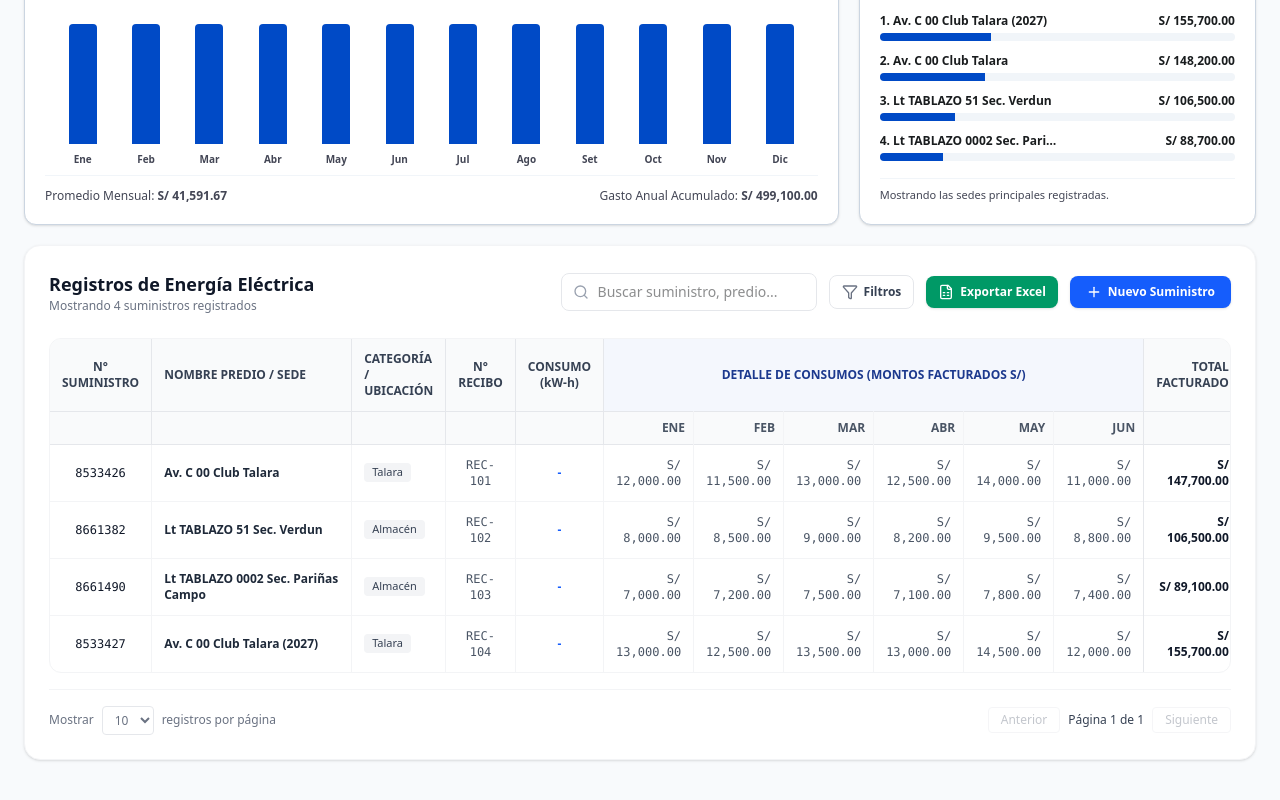
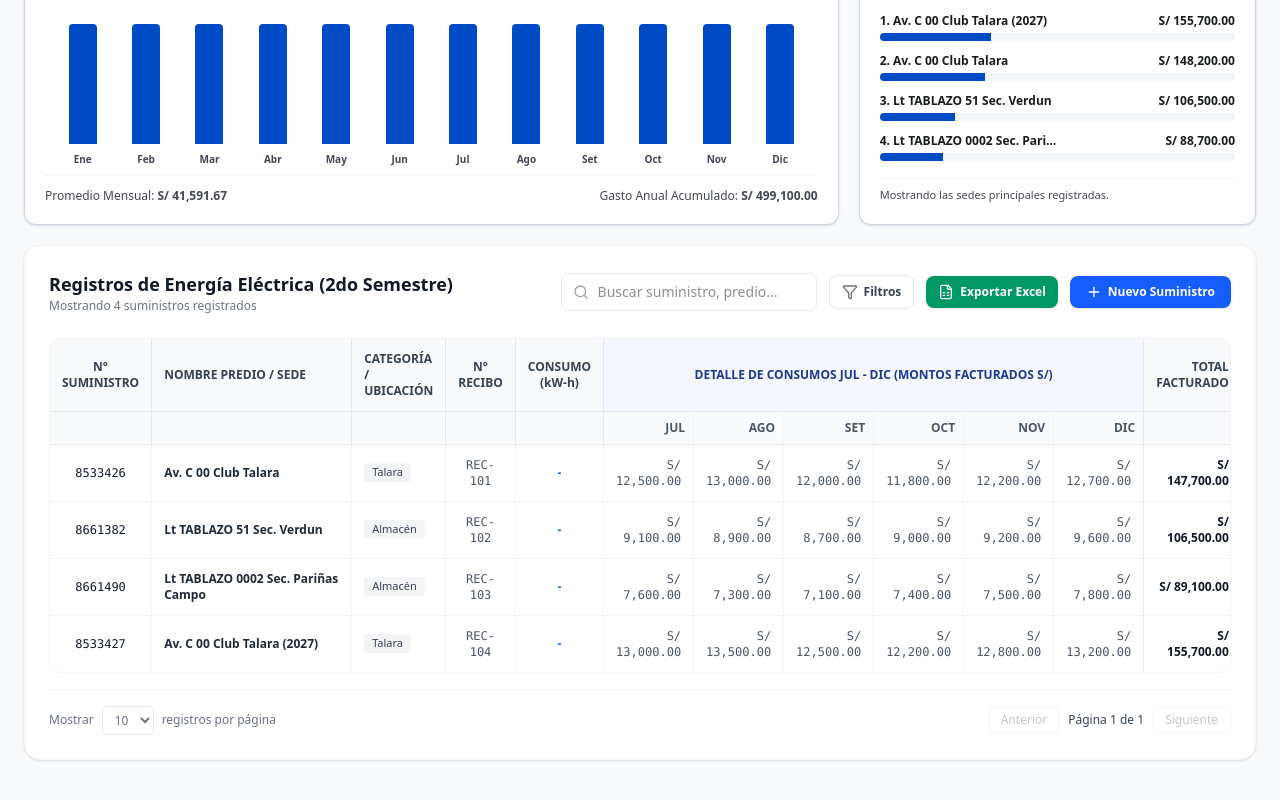
Before and after one commit to hildebrando-medina/InfraDash-Gestion_Servicios, a React (Vite) app: page / in a window 1280 px wide. Shown: the part 470-1270 px from the top of the page. Built offline with nearby package versions, Linux system fonts and the light colour scheme.

Commit message:
Modal actualizado con consumos y montos

```diff
--- a/src/components/DataTableSection.tsx
+++ b/src/components/DataTableSection.tsx
@@ -80,7 +80,7 @@ export const DataTableSection: React.FC<DataTableSectionProps> = ({
 
     const headers = [
       'Nro Suministro', 'Predio / Sede', 'Categoria', 'Nro Recibo',
-      `Consumo (${unitLabel})`, 'Ene', 'Feb', 'Mar', 'Abr', 'May', 'Jun', 'Total Facturado'
+      `Consumo (${unitLabel})`, 'Jul', 'Ago', 'Set', 'Oct', 'Nov', 'Dic', 'Total Facturado'
     ];
 
     const rows = filteredRecords.map(r => [
@@ -89,12 +89,12 @@ export const DataTableSection: React.FC<DataTableSectionProps> = ({
       `"${r.category || ''}"`,
       r.receiptNumber || 'S/N',
       r.consumption || 0,
-      r.months?.ene || 0,
-      r.months?.feb || 0,
-      r.months?.mar || 0,
-      r.months?.abr || 0,
-      r.months?.may || 0,
-      r.months?.jun || 0,
+      r.months?.jul || 0,
+      r.months?.ago || 0,
+      r.months?.set || 0,
+      r.months?.oct || 0,
+      r.months?.nov || 0,
+      r.months?.dic || 0,
       r.totalAmount || 0
     ]);
 
@@ -103,7 +103,7 @@ export const DataTableSection: React.FC<DataTableSectionProps> = ({
     const url = URL.createObjectURL(blob);
     const link = document.createElement('a');
     link.setAttribute('href', url);
-    link.setAttribute('download', `Reporte_${utilityType === 'energy' ? 'Energia_Electrica' : 'Agua_Potable'}_2026.csv`);
+    link.setAttribute('download', `Reporte_${utilityType === 'energy' ? 'Energia_Electrica' : 'Agua_Potable'}_2026_S2.csv`);
     document.body.appendChild(link);
     link.click();
     document.body.removeChild(link);
@@ -119,7 +119,7 @@ export const DataTableSection: React.FC<DataTableSectionProps> = ({
       <div className="flex flex-col md:flex-row justify-between items-start md:items-center gap-4 mb-6">
         <div>
           <h2 className="text-lg font-bold text-gray-900">
-            Registros de {utilityType === 'energy' ? 'Energía Eléctrica' : 'Agua Potable'}
+            Registros de {utilityType === 'energy' ? 'Energía Eléctrica' : 'Agua Potable'} (2do Semestre)
           </h2>
           <p className="text-xs text-gray-500">
             Mostrando {filteredRecords.length} suministros registrados
@@ -191,7 +191,7 @@ export const DataTableSection: React.FC<DataTableSectionProps> = ({
               <th className="p-3 text-center border-r border-gray-200">CONSUMO ({unitLabel})</th>
 
               <th colSpan={6} className="p-3 text-center border-r border-gray-200 bg-blue-50/50 text-blue-900 font-bold">
-                DETALLE DE CONSUMOS (MONTOS FACTURADOS S/)
+                DETALLE DE CONSUMOS JUL - DIC (MONTOS FACTURADOS S/)
               </th>
 
               <th className="p-3 text-right border-r border-gray-200">TOTAL FACTURADO</th>
@@ -205,12 +205,12 @@ export const DataTableSection: React.FC<DataTableSectionProps> = ({
               <th className="p-2 border-r border-gray-200"></th>
               <th className="p-2 border-r border-gray-200"></th>
 
-              <th className="p-2 text-right border-r border-gray-100 w-20">ENE</th>
-              <th className="p-2 text-right border-r border-gray-100 w-20">FEB</th>
-              <th className="p-2 text-right border-r border-gray-100 w-20">MAR</th>
-              <th className="p-2 text-right border-r border-gray-100 w-20">ABR</th>
-              <th className="p-2 text-right border-r border-gray-100 w-20">MAY</th>
-              <th className="p-2 text-right border-r border-gray-200 w-20">JUN</th>
+              <th className="p-2 text-right border-r border-gray-100 w-20">JUL</th>
+              <th className="p-2 text-right border-r border-gray-100 w-20">AGO</th>
+              <th className="p-2 text-right border-r border-gray-100 w-20">SET</th>
+              <th className="p-2 text-right border-r border-gray-100 w-20">OCT</th>
+              <th className="p-2 text-right border-r border-gray-100 w-20">NOV</th>
+              <th className="p-2 text-right border-r border-gray-200 w-20">DIC</th>
 
               <th className="p-2 border-r border-gray-200"></th>
               <th className="p-2"></th>
@@ -249,22 +249,22 @@ export const DataTableSection: React.FC<DataTableSectionProps> = ({
                   </td>
 
                   <td className="p-3 text-right font-mono border-r border-gray-100 text-gray-600">
-                    {record.months?.ene ? formatCurrency(record.months.ene) : '-'}
+                    {record.months?.jul !== undefined ? formatCurrency(record.months.jul) : '-'}
                   </td>
                   <td className="p-3 text-right font-mono border-r border-gray-100 text-gray-600">
-                    {record.months?.feb ? formatCurrency(record.months.feb) : '-'}
+                    {record.months?.ago !== undefined ? formatCurrency(record.months.ago) : '-'}
                   </td>
                   <td className="p-3 text-right font-mono border-r border-gray-100 text-gray-600">
-                    {record.months?.mar ? formatCurrency(record.months.mar) : '-'}
+                    {record.months?.set !== undefined ? formatCurrency(record.months.set) : '-'}
                   </td>
                   <td className="p-3 text-right font-mono border-r border-gray-100 text-gray-600">
-                    {record.months?.abr ? formatCurrency(record.months.abr) : '-'}
+                    {record.months?.oct !== undefined ? formatCurrency(record.months.oct) : '-'}
                   </td>
                   <td className="p-3 text-right font-mono border-r border-gray-100 text-gray-600">
-                    {record.months?.may ? formatCurrency(record.months.may) : '-'}
+                    {record.months?.nov !== undefined ? formatCurrency(record.months.nov) : '-'}
                   </td>
                   <td className="p-3 text-right font-mono border-r border-gray-200 text-gray-600">
-                    {record.months?.jun ? formatCurrency(record.months.jun) : '-'}
+                    {record.months?.dic !== undefined ? formatCurrency(record.months.dic) : '-'}
                   </td>
 
                   <td className="p-3 text-right font-bold text-gray-900 border-r border-gray-100">
```
